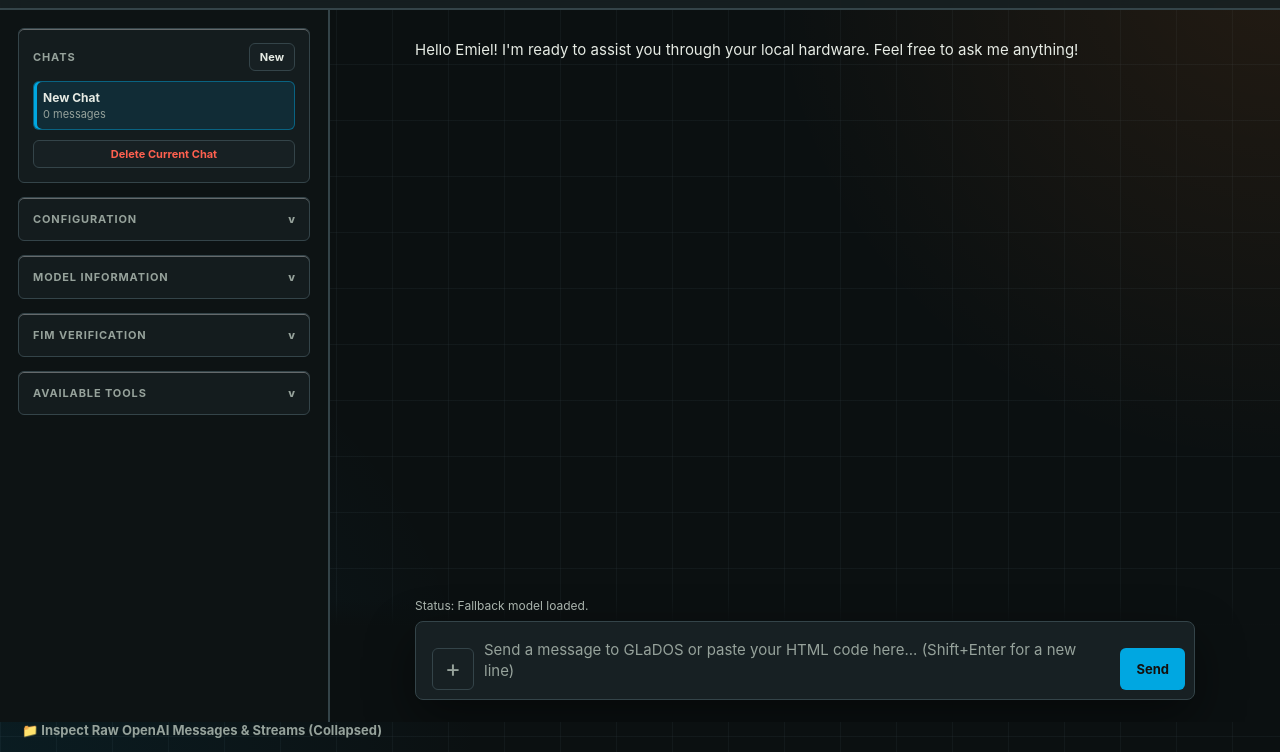
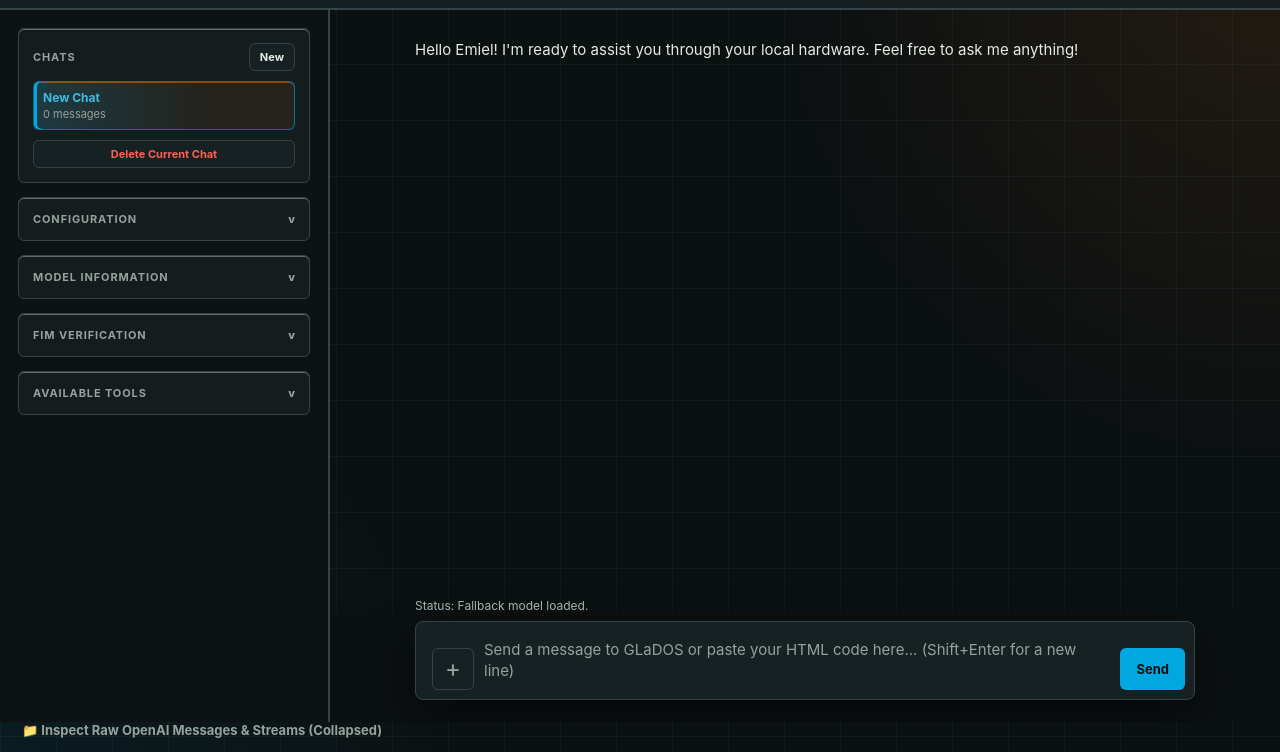
Before and after one commit to emielvantoor/GLaDOS, a plain HTML site: page GLaDOS/wwwroot/index.html in a window 1280 px wide. Shown: the part 48-800 px from the top of the page. Drawn offline with Linux system fonts and the light colour scheme; no server answers.

Commit message:
feat: update GLaDOS UI theme to portal2-theme-3 with new portal color variants and gradient styling

```diff
--- a/GLaDOS/wwwroot/css/site.css
+++ b/GLaDOS/wwwroot/css/site.css
@@ -9,6 +9,10 @@
     --border-color: #aeb8b0;
     --title-color: #171a18;
     --status-color: #66706b;
+    --portal-orange: #f47c20;
+    --portal-orange-hover: #d95f0a;
+    --portal-blue: #00a1e4;
+    --portal-blue-hover: #087fb4;
     --accent-color: #f47c20;
     --accent-hover: #d95f0a;
     --accent-secondary: #00a1e4;
@@ -35,6 +39,10 @@
     --border-color: #3c4740;
     --title-color: #fbf7ea;
     --status-color: #aab4ad;
+    --portal-orange: #ff7f1f;
+    --portal-orange-hover: #ffa348;
+    --portal-blue: #00a7e1;
+    --portal-blue-hover: #33c2f3;
     --accent-color: #ff7f1f;
     --accent-hover: #ffa348;
     --accent-secondary: #00a7e1;
@@ -633,23 +641,37 @@ button#submitBtn:disabled {
 .chat-list-item {
     width: 100%;
     min-width: 0;
-    border: 1px solid transparent;
+    border: 1px solid color-mix(in srgb, var(--portal-blue) 14%, transparent);
     border-radius: 6px;
-    background: transparent;
+    background:
+        linear-gradient(90deg, color-mix(in srgb, var(--portal-blue) 7%, transparent), transparent 54%),
+        transparent;
     color: var(--text-main);
     cursor: pointer;
     padding: 8px 9px;
     text-align: left;
+    transition: background-color 0.16s, border-color 0.16s, box-shadow 0.16s;
 }
 
 .chat-list-item:hover {
-    background: var(--surface-color);
+    border-color: color-mix(in srgb, var(--portal-blue) 42%, transparent);
+    background:
+        linear-gradient(90deg, color-mix(in srgb, var(--portal-blue) 14%, transparent), transparent 62%),
+        var(--surface-color);
 }
 
 .chat-list-item.active {
-    border-color: color-mix(in srgb, var(--accent-color) 45%, transparent);
-    background: color-mix(in srgb, var(--accent-color) 12%, transparent);
-    box-shadow: inset 3px 0 0 var(--accent-color);
+    border-color: color-mix(in srgb, var(--portal-blue) 55%, transparent);
+    background:
+        linear-gradient(90deg, color-mix(in srgb, var(--portal-blue) 18%, transparent), transparent 66%),
+        color-mix(in srgb, var(--portal-orange) 7%, transparent);
+    box-shadow:
+        inset 3px 0 0 var(--portal-blue),
+        inset 0 1px 0 color-mix(in srgb, var(--portal-orange) 44%, transparent);
+}
+
+.chat-list-item.active .chat-list-title {
+    color: color-mix(in srgb, var(--portal-blue) 72%, var(--text-main));
 }
 
 .chat-list-title {
--- a/GLaDOS/wwwroot/index.html
+++ b/GLaDOS/wwwroot/index.html
@@ -4,7 +4,7 @@
     <meta charset="UTF-8">
     <meta name="viewport" content="width=device-width, initial-scale=1.0">
     <title>GLaDOS OpenAI Bridge Client</title>
-    <link rel="stylesheet" href="css/site.css?v=portal2-theme-2">
+    <link rel="stylesheet" href="css/site.css?v=portal2-theme-3">
 </head>
 <body>
 
```
